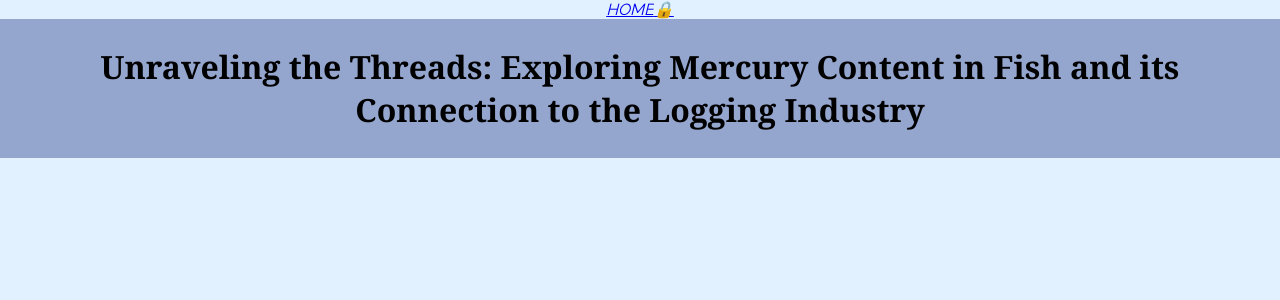
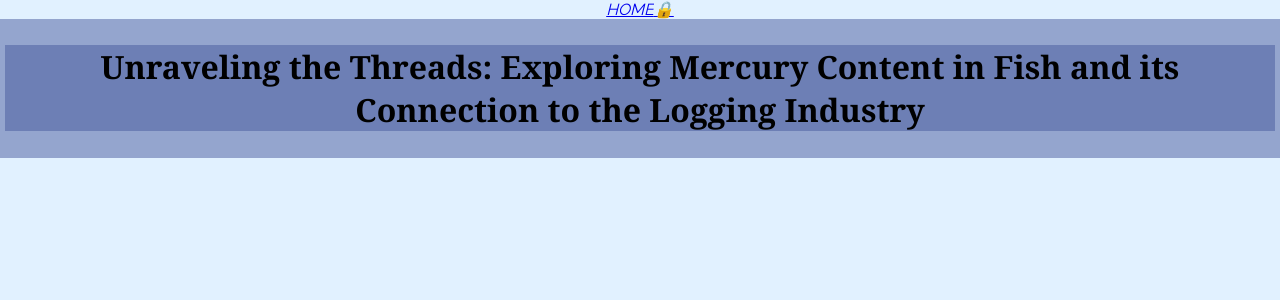
Before and after one commit to huda-ayaz/env-archive, a React (Create React App) app: page /blog-unlocked in a window 1280 px wide. Shown: the top 300 px of the page. Built offline with nearby package versions, Linux system fonts and the light colour scheme.

Commit message:
testing pull

```diff
--- a/src/stylesheets/BlogUnlocked.css
+++ b/src/stylesheets/BlogUnlocked.css
@@ -15,7 +15,7 @@
 }
 
 .unblocked-header-fill{
-    background-color:RGBA(73, 91, 157, 0);
+    background-color:RGBA(73, 91, 157, 0.5);
 }
 
 h1{
```
